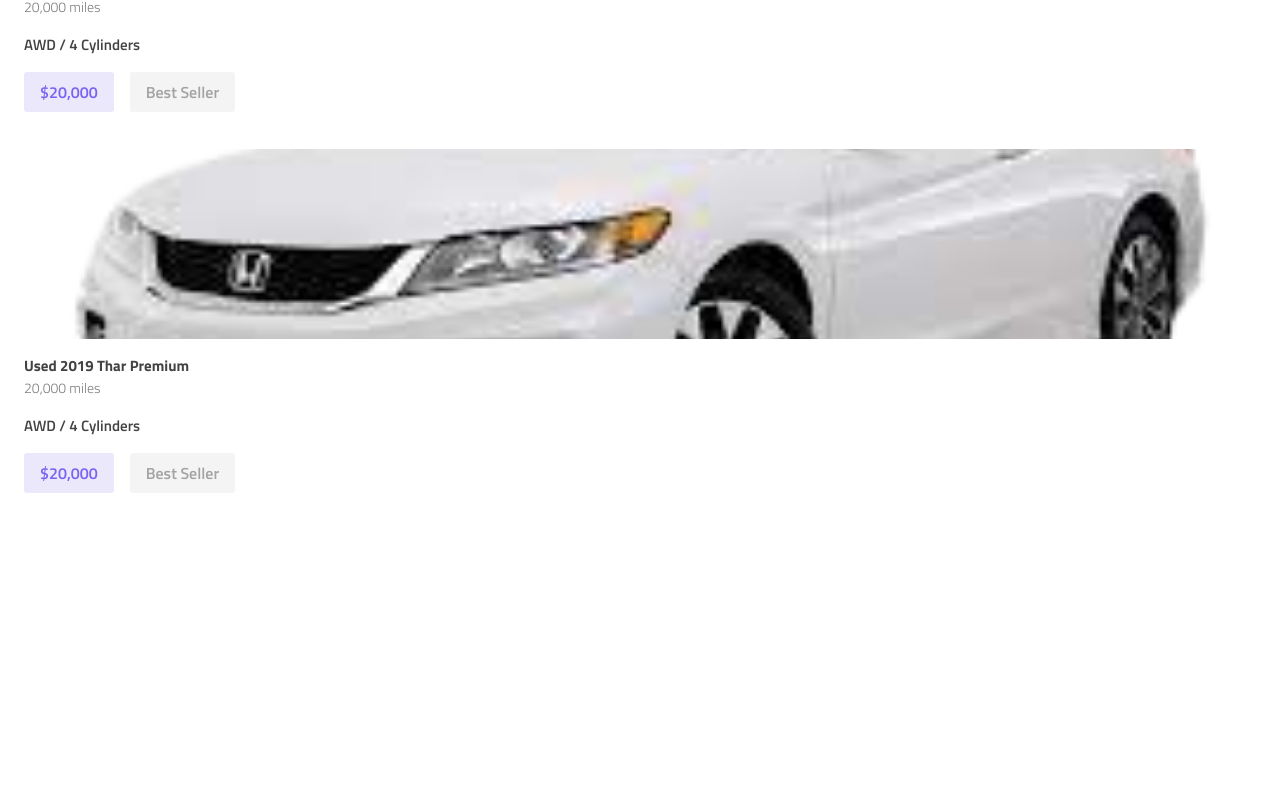
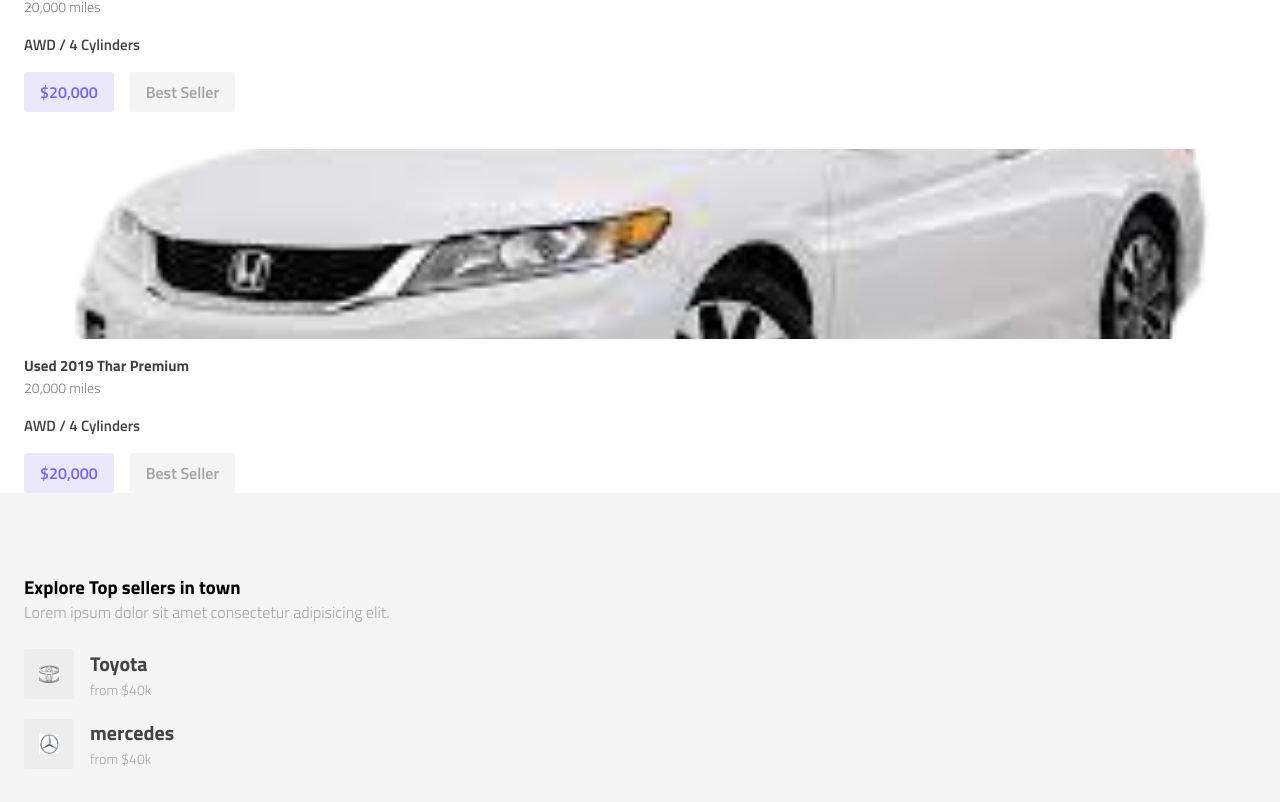
Before and after one commit to Hrishikesh-Panigrahi/CarConnect, a React (Vite) app: page / in a window 1280 px wide. Shown: the part 1672-2474 px from the top of the page. Before the commit the page ends 2165 px from the top, so only its background shows below. Built offline with nearby package versions, Linux system fonts and the light colour scheme.

Commit message:
sellers done

```diff
--- a/src/App.jsx
+++ b/src/App.jsx
@@ -4,6 +4,8 @@ import Navbar from "./Components/Navbar/Navbar.jsx";
 import Home from "./Components/Home/Home.jsx";
 import Search from "./Components/Search/Search.jsx";
 import Trending from "./Components/Trending/Trending";
+import Sellers from "./Components/Sellers/Sellers";
+
 function App() {
   return (
     <>
@@ -11,8 +13,8 @@ function App() {
       <Home />
       <Search />
       <Trending />
-      {/* tredning */}
-      {/* sellers */}
+      <Sellers />
+
       {/* auctions */}
       {/* reviews */}
     </>
--- /dev/null
+++ b/src/Components/SellerContainer/SellerContainer.css
@@ -0,0 +1,39 @@
+.singleSeller{
+    padding: .5rem 0;
+    border-radius: 3px;
+    gap: 1rem;
+    transition: .3s ease-in-out;
+
+    &:hover{
+        background: rgb(237, 237, 237);
+        padding: .5rem;
+    }
+}
+
+.singleSeller .imgDiv{
+    width: 50px;
+    height: 50px;
+    object-fit: cover;
+    padding: 10px;
+    background: rgb(237, 237, 237);
+    border-radius: 3px;
+    transition: 0.3s ease-in-out;
+    overflow: hidden;
+}
+
+.info .name{
+     color: var(--black-color);
+     font-size: 20px;
+}
+
+.info p{
+    font-size: 14px;
+}
+
+.singleSeller:hover .imgDiv{
+    width: 50px;
+    height: 50px;
+    padding: 10px;
+    border-radius: 3px;
+    background: rgb(223, 223, 223);
+}
--- /dev/null
+++ b/src/Components/SellerContainer/SellerContainer.jsx
@@ -0,0 +1,19 @@
+// SellerContainer.jsx
+import React from 'react';
+import './SellerContainer.css'; // Create a CSS file for styling
+
+const SellerContainer = ({ seller }) => {
+    return (
+        <div className='singleSeller flex'>
+            <div className='imgDiv flex'>
+                <img src={seller.image} alt='' className='img' />
+            </div>
+            <span className='info'>
+                <h4 className='name'>{seller.name}</h4>
+                <p>from {seller.price}</p>
+            </span>
+        </div>
+    );
+};
+
+export default SellerContainer;
--- /dev/null
+++ b/src/Components/Sellers/Sellers.css
@@ -0,0 +1,7 @@
+.sellers{
+    background: var(--grey-color);
+}
+
+.sellers .secContainer{
+    margin: 2rem inherit;
+}
--- /dev/null
+++ b/src/Components/Sellers/Sellers.jsx
@@ -0,0 +1,47 @@
+import React from 'react'
+import './Sellers.css'
+
+import SellerContainer from '../SellerContainer/SellerContainer'
+
+import toyota from '../../assets/toyota.jpeg'
+import mercedes from '../../assets/mercedes.jpeg'
+
+const Sellers = () => {
+    const sellers = [
+        {
+            name: 'Toyota',
+            price: '$40k',
+            image: toyota,
+        },
+        {
+            name: 'mercedes',
+            price: '$40k',
+            image: mercedes,
+        },
+
+    ];
+
+  return (
+    <div className='sellers section'>
+      <div className="secContainer container">
+        <div className="secHeading grid">
+            <h3 className="sectitle">
+                Explore Top sellers in town
+            </h3>
+
+            <p>
+                Lorem ipsum dolor sit amet consectetur adipisicing elit.
+            </p>
+        </div>
+
+        <div className="sellerContainer">
+        {sellers.map((seller, index) => (
+                        <SellerContainer key={index} seller={seller} />
+                    ))}
+        </div>
+      </div>
+    </div>
+  )
+}
+
+export default Sellers
```
Also changed, not shown: src/assets/mercedes.jpeg (added), src/assets/toyota.jpeg (added).
